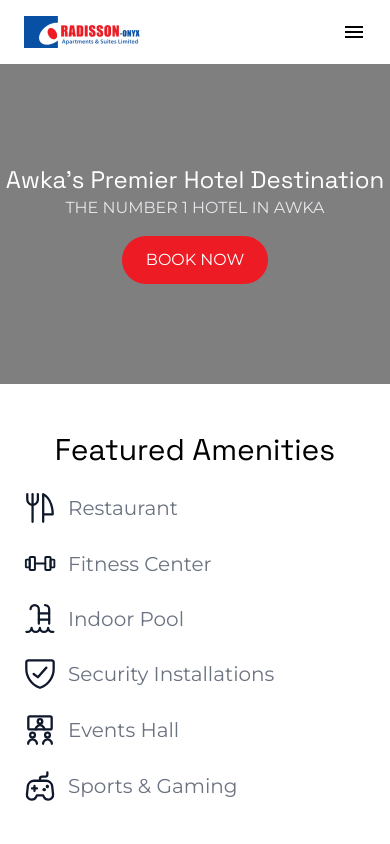
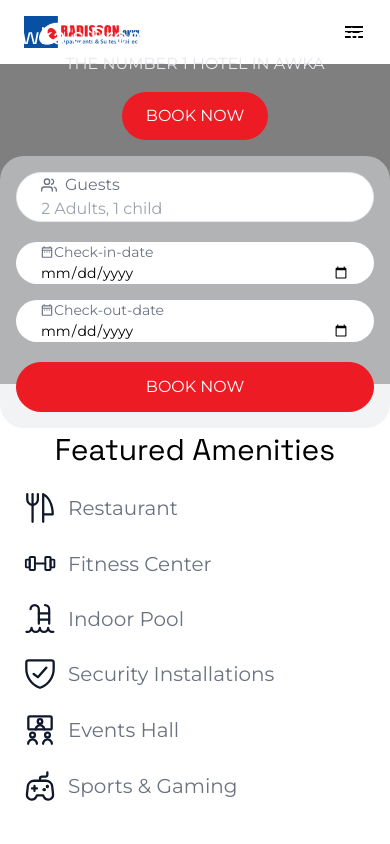
Before and after one commit to Imhandegbelo/hotel_app, a React (Vite) app: page / in a window 390 px wide. Shown: the top 844 px of the page. Built offline with nearby package versions, Linux system fonts and the light colour scheme.

Commit message:
fix: 404, booking form, reroute on checkout

```diff
--- /dev/null
+++ b/src/components/BookingForm.jsx
@@ -0,0 +1,107 @@
+import { useState, useEffect } from "react";
+import Button from "./Button";
+import { useNavigate } from "react-router-dom";
+import { toast } from "react-toastify";
+import { FiUsers } from "react-icons/fi";
+import { useCart } from "../context/CartContext";
+import { MdOutlineDateRange } from "react-icons/md";
+
+export default function BookingForm() {
+  const navigate = useNavigate();
+  const { cartItems, addItem, removeItem } = useCart();
+  const [guest, setGuest] = useState({});
+
+  useEffect(() => {
+    const guest = localStorage.getItem("guest");
+    if (!guest) {
+      setGuest({ people: "", checkin: "", checkout: "" });
+    } else {
+      setGuest(JSON.parse(guest));
+    }
+  }, []);
+
+  const handleSubmit = () => {
+    if (guest.people === "" || guest.checkin === "" || guest.checkout === "") {
+      toast.error("One or more fields empty");
+      return;
+    }
+    if (guest.checkout < guest.checkin) {
+      toast.error("Check-out date cannot be earlier than Check-in date");
+      return;
+    }
+    if (guest.people.length < 5) {
+      toast.error("Please state the number of guest");
+      return;
+    }
+    localStorage.setItem("guest", JSON.stringify(guest));
+    console.log("Items in cart", cartItems);
+    navigate("/checkout", { state: { price: cartItems[0].price } });
+  };
+
+  return (
+    <div className="bg-gray-200/50 md:bg-gray-200 w-full rounded-3xl md:rounded-l-full md:rounded-r-full p-4 md:p-2 lg:p-4">
+      <form
+        onSubmit={(e) => e.preventDefault()}
+        className="flex flex-col md:flex-row justify-between items-center gap-4 md:gap-2 lg:gap-4"
+      >
+        <div className="bg-white w-full md:max-w-[200px] border rounded-l-full rounded-r-full px-6 md:px-4 lg:px-6 lg:py-1">
+          <label
+            htmlFor="guests"
+            className="my-0 py-0 flex items-center text-gray-500 gap-2"
+          >
+            <FiUsers /> Guests
+          </label>
+          <input
+            type="text"
+            id="guests"
+            placeholder="2 Adults, 1 child"
+            aria-placeholder="2 Adults, 1 child"
+            value={guest.people}
+            onChange={(e) => setGuest({ ...guest, people: e.target.value })}
+            className="rounded-l-full md:w-[150px] md:bg-transparent lg:bg-white rounded-r-full focus:outline-none"
+          />
+        </div>
+
+        <div className="w-full md:bg-white md:border md:border-gray-400 flex flex-col gap-4 md:gap-0 md:flex-row justify-center rounded-l-full rounded-r-full md:divide-x divide-gray-400 md:px-3 py-1">
+          <div className="bg-white md:bg-transparent w-full flex flex-col lg:gap-1 px-6 md:mx-0 lg:mx-6 lg:px-6 lg:py-1 rounded-l-full rounded-r-full md:rounded-none md:mr-2 md:mr-0 lg:mx-5">
+            <label
+              htmlFor="checkin"
+              className="text-sm lg:text-base my-0 py-0 flex items-center text-gray-500 md:gap-2"
+            >
+              <MdOutlineDateRange />
+              Check-in-date
+            </label>
+            <input
+              type="date"
+              id="checkin"
+              value={guest.checkin}
+              onChange={(e) => setGuest({ ...guest, checkin: e.target.value })}
+              className="text-sm sm:text-base rounded-l-full bg-white focus:outline-none"
+            />
+          </div>
+          <div className="bg-white md:bg-transparent w-full flex flex-col lg:gap-1 px-6 md:mx-0 lg:mx-6 lg:py-1 rounded-l-full rounded-r-full md:rounded-none md:mr-2 md:mr-0 lg:mx-5">
+            <label
+              htmlFor="checkout"
+              className="text-sm lg:text-base my-0 py-0 flex items-center text-gray-500 md:gap-2"
+            >
+              <MdOutlineDateRange />
+              Check-out-date
+            </label>
+            <input
+              type="date"
+              id="checkout"
+              value={guest.checkout}
+              onChange={(e) => setGuest({ ...guest, checkout: e.target.value })}
+              className="text-sm sm:text-base rounded-r-full bg-white focus:outline-none"
+            />
+          </div>
+        </div>
+        <Button
+          title="book now"
+          onButtonClick={handleSubmit}
+          classList="md:text-sm lg:text-base px-6 md:px-3 lg:px-6 py-3 uppercase w-full md:max-w-fit mx-auto md:mx-0"
+        />
+      </form>
+    </div>
+  );
+}
--- a/src/components/TopNav.jsx
+++ b/src/components/TopNav.jsx
@@ -20,7 +20,7 @@ export default function TopNav() {
   const links = [
     { name: "Home", path: "/" },
     { name: "Rooms", path: "/rooms" },
-    { name: "Accomodations", path: "/booking" },
+    { name: "Apartments", path: "/booking" },
     { name: "Contact us", path: "/contact-us" },
   ];
 
@@ -117,7 +117,7 @@ export default function TopNav() {
             >
               Close
             </button>
-            <ul className="space-y-4 text-2xl font-medium uppercase">
+            <ul className="space-y-4 text-2xl text-center font-medium uppercase">
               {links.map((link) => (
                 <li key={`top-${link.name}`}>
                   <Link to={link.path}>{link.name}</Link>
--- a/src/pages/CheckoutConfirmation.jsx
+++ b/src/pages/CheckoutConfirmation.jsx
@@ -1,4 +1,4 @@
-import React from "react";
+import React, { useEffect } from "react";
 import { FaRegCalendarAlt } from "react-icons/fa";
 import {
   MdOutlineCheckCircle,
@@ -6,10 +6,19 @@ import {
   MdOutlinePrint,
 } from "react-icons/md";
 import ReservationDetails from "../components/ReservationDetails";
-import { useLocation } from "react-router-dom";
+import { useLocation, useNavigate } from "react-router-dom";
+
 
 export default function CheckoutConfirmation() {
   const location = useLocation();
+  const navigate = useNavigate()
+
+  useEffect(()=>{
+    if (!location.state.email) {
+      navigate("/booking")
+    }
+  },[])
+
   return (
     <div className="py-10 px-6 md:px-12 lg:px-16 md:h-[700px]">
       <div className="space-y-6">
--- a/src/pages/Homepage.jsx
+++ b/src/pages/Homepage.jsx
@@ -17,6 +17,7 @@ import { services } from "../data/servicesData";
 import { FiUsers } from "react-icons/fi";
 import { amenities } from "../data/amenityData";
 import { toast } from "react-toastify";
+import BookingForm from "../components/BookingForm";
 
 export default function Homepage() {
   const navigate = useNavigate();
@@ -78,76 +79,7 @@ export default function Homepage() {
         >
           Book now
         </Link>
-        <div className="hidden md:block bg-gray-200/50 md:bg-gray-200 w-full max-w-[1080px] md:rounded-l-full md:rounded-r-full p-4">
-          <form
-            onSubmit={(e) => e.preventDefault()}
-            className="flex flex-col md:flex-row justify-between items-center gap-4"
-          >
-            <div className="bg-white w-full md:max-w-[300px] rounded-l-full rounded-r-full px-6 py-1">
-              <label
-                htmlFor="guests"
-                className="my-0 py-0 flex items-center text-gray-500 gap-2"
-              >
-                <FiUsers /> Guests
-              </label>
-              <input
-                type="text"
-                id="guests"
-                placeholder="2 Adults, 1 child"
-                aria-placeholder="2 Adults, 1 child"
-                value={formData.people}
-                onChange={(e) =>
-                  setFormData({ ...formData, people: e.target.value })
-                }
-                className="rounded-l-full bg-white rounded-r-full focus:outline-none"
-              />
-            </div>
-
-            <div className="w-full md:bg-white md:border md:border-gray-400 flex flex-col gap-4 md:gap-0 md:flex-row justify-center rounded-l-full rounded-r-full md:divide-x divide-gray-400 md:px-3 py-1">
-              <div className="bg-white w-full flex flex-col gap-1 px-6 py-1 rounded-l-full rounded-r-full md:rounded-none md:pr-2 md:pr-0 lg:px-5">
-                <label
-                  htmlFor="checkin"
-                  className="text-sm sm:text-base my-0 py-0 flex items-center text-gray-500 md:gap-2"
-                >
-                  <MdOutlineDateRange />
-                  Check-in-date
-                </label>
-                <input
-                  type="date"
-                  id="checkin"
-                  value={formData.checkin}
-                  onChange={(e) =>
-                    setFormData({ ...formData, checkin: e.target.value })
-                  }
-                  className="text-sm sm:text-base rounded-l-full bg-white md:bg-transparent focus:outline-none"
-                />
-              </div>
-              <div className="bg-white w-full flex flex-col gap-1 px-6 py-1 rounded-l-full rounded-r-full md:rounded-none md:pr-2 md:pr-0 lg:px-5">
-                <label
-                  htmlFor="checkout"
-                  className="text-sm sm:text-base my-0 py-0 flex items-center text-gray-500 md:gap-2"
-                >
-                  <MdOutlineDateRange />
-                  Check-out-date
-                </label>
-                <input
-                  type="date"
-                  id="checkout"
-                  value={formData.checkout}
-                  onChange={(e) =>
-                    setFormData({ ...formData, checkout: e.target.value })
-                  }
-                  className="text-sm sm:text-base rounded-r-full bg-white md:bg-transparent focus:outline-none"
-                />
-              </div>
-            </div>
-            <Button
-              title="book now"
-              onButtonClick={handleSubmit}
-              classList="px-6 py-3 uppercase w-full md:max-w-fit mx-auto md:mx-0"
-            />
-          </form>
-        </div>
+        <BookingForm />
       </header>
 
       {/* Featured Ameninties */}
```
Also changed, not shown: src/pages/Booking.jsx (+34 -32 lines), vercel.json.
